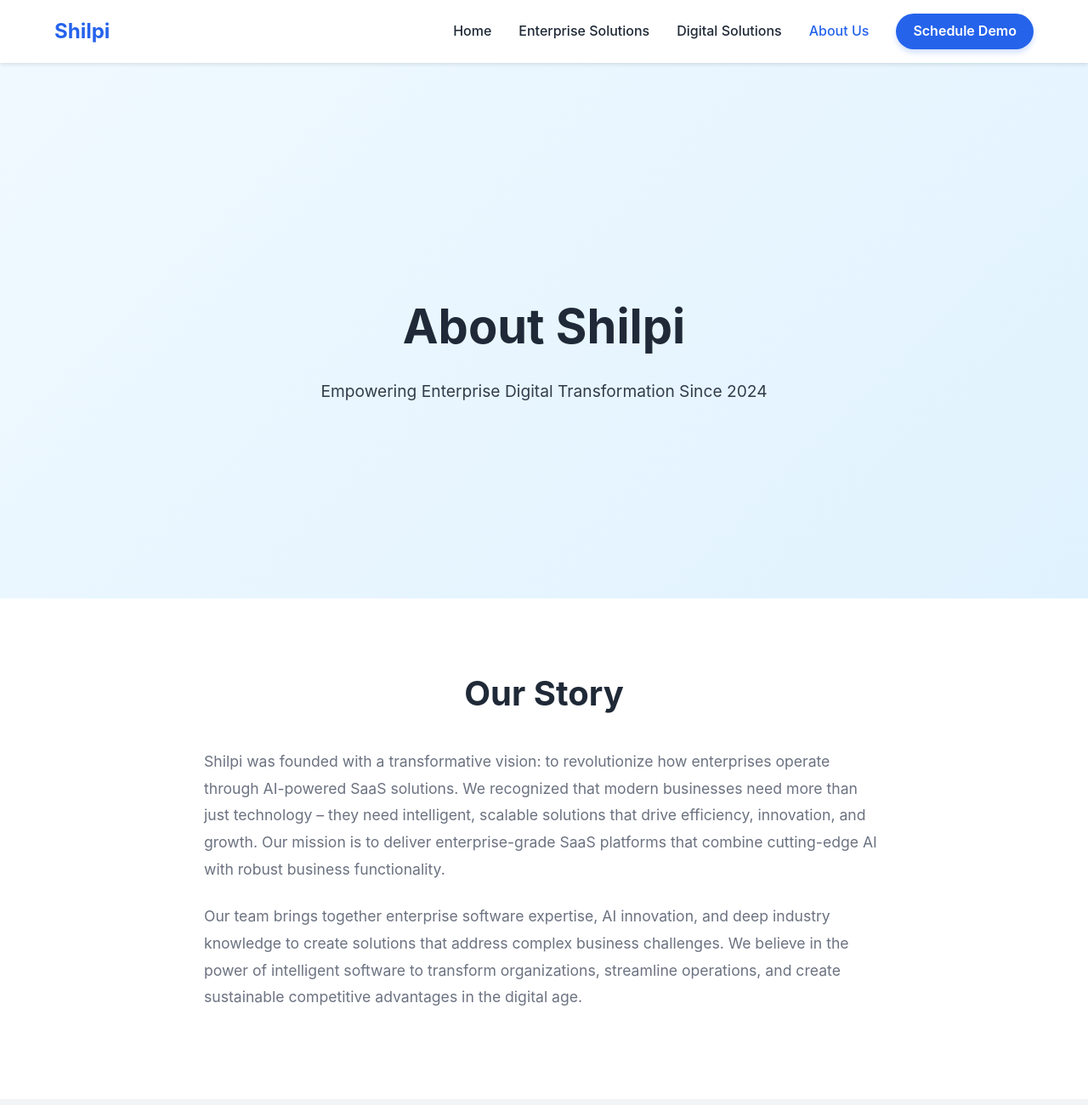
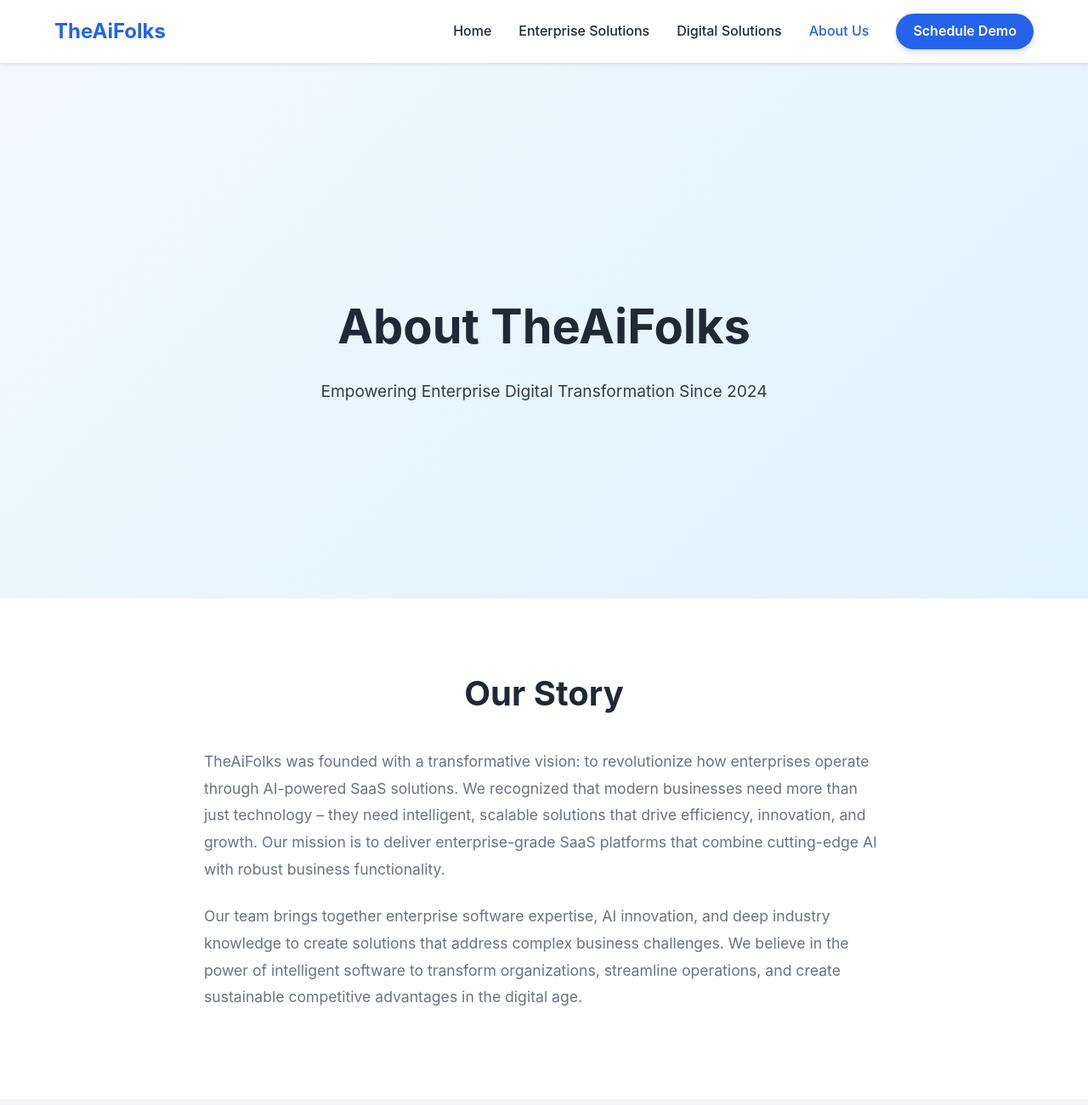
Before and after one commit to theaifolks/TheAiFolks, a plain HTML site: page about.html in a window 1280 px wide. Shown: the top 1300 px of the page at 85% size. Drawn offline with Linux system fonts and the light colour scheme.

Commit message:
feat: Renamed the website

```diff
--- a/about.html
+++ b/about.html
@@ -3,7 +3,7 @@
 <head>
     <meta charset="UTF-8">
     <meta name="viewport" content="width=device-width, initial-scale=1.0">
-    <title>About Us - Shilpi Enterprise Solutions</title>
+    <title>About Us - TheAiFolks Enterprise Solutions</title>
     <link rel="icon" type="image/svg+xml" href="images/favicon.svg">
     <link rel="stylesheet" href="css/style.css">
     <link rel="stylesheet" href="css/about.css">
@@ -15,7 +15,7 @@
     <main class="about-container">
         <section class="about-hero">
             <div class="about-content">
-                <h1>About Shilpi</h1>
+                <h1>About TheAiFolks</h1>
                 <p class="subtitle">Empowering Enterprise Digital Transformation Since 2024</p>
             </div>
         </section>
@@ -23,7 +23,7 @@
         <section class="our-story">
             <div class="section-content">
                 <h2>Our Story</h2>
-                <p>Shilpi was founded with a transformative vision: to revolutionize how enterprises operate through AI-powered SaaS solutions. We recognized that modern businesses need more than just technology – they need intelligent, scalable solutions that drive efficiency, innovation, and growth. Our mission is to deliver enterprise-grade SaaS platforms that combine cutting-edge AI with robust business functionality.</p>
+                <p>TheAiFolks was founded with a transformative vision: to revolutionize how enterprises operate through AI-powered SaaS solutions. We recognized that modern businesses need more than just technology – they need intelligent, scalable solutions that drive efficiency, innovation, and growth. Our mission is to deliver enterprise-grade SaaS platforms that combine cutting-edge AI with robust business functionality.</p>
                 <p>Our team brings together enterprise software expertise, AI innovation, and deep industry knowledge to create solutions that address complex business challenges. We believe in the power of intelligent software to transform organizations, streamline operations, and create sustainable competitive advantages in the digital age.</p>
             </div>
         </section>
--- a/js/components/footer.js
+++ b/js/components/footer.js
@@ -8,7 +8,7 @@ class Footer extends HTMLElement {
             <footer>
                 <div class="footer-content">
                     <div class="footer-section">
-                        <h3>Shilpi</h3>
+                        <h3>TheAiFolks</h3>
                         <p>Transforming enterprises with AI-powered solutions</p>
                     </div>
                     <div class="footer-section">
@@ -20,12 +20,12 @@ class Footer extends HTMLElement {
                     </div>
                     <div class="footer-section">
                         <h3>Contact</h3>
-                        <p>Email: info@shilpi.com</p>
+                        <p>Email: info@theaifolks.com</p>
                         <p>Phone: (555) 123-4567</p>
                     </div>
                 </div>
                 <div class="footer-bottom">
-                    <p>&copy; ${new Date().getFullYear()} Shilpi. All rights reserved.</p>
+                    <p>&copy; ${new Date().getFullYear()} TheAiFolks. All rights reserved.</p>
                 </div>
             </footer>
         `;
--- a/js/components/header.js
+++ b/js/components/header.js
@@ -6,7 +6,7 @@ class Header extends HTMLElement {
     connectedCallback() {
         this.innerHTML = `
             <nav>
-                <a href="index.html" class="logo">Shilpi</a>
+                <a href="index.html" class="logo">TheAiFolks</a>
                 <div class="nav-links">
                     <a href="index.html">Home</a>
                     <a href="ai-solutions.html">Enterprise Solutions</a>
--- a/package.json
+++ /dev/null
@@ -1,5 +0,0 @@
-{
-  "dependencies": {
-    "canvas": "^2.11.2"
-  }
-}
```
Also changed, not shown: ai-solutions.html (+1 -1 lines), contact.html (+1 -1 lines), index.html (+1 -1 lines), templates.html (+1 -1 lines), README.md, 1 other file.
